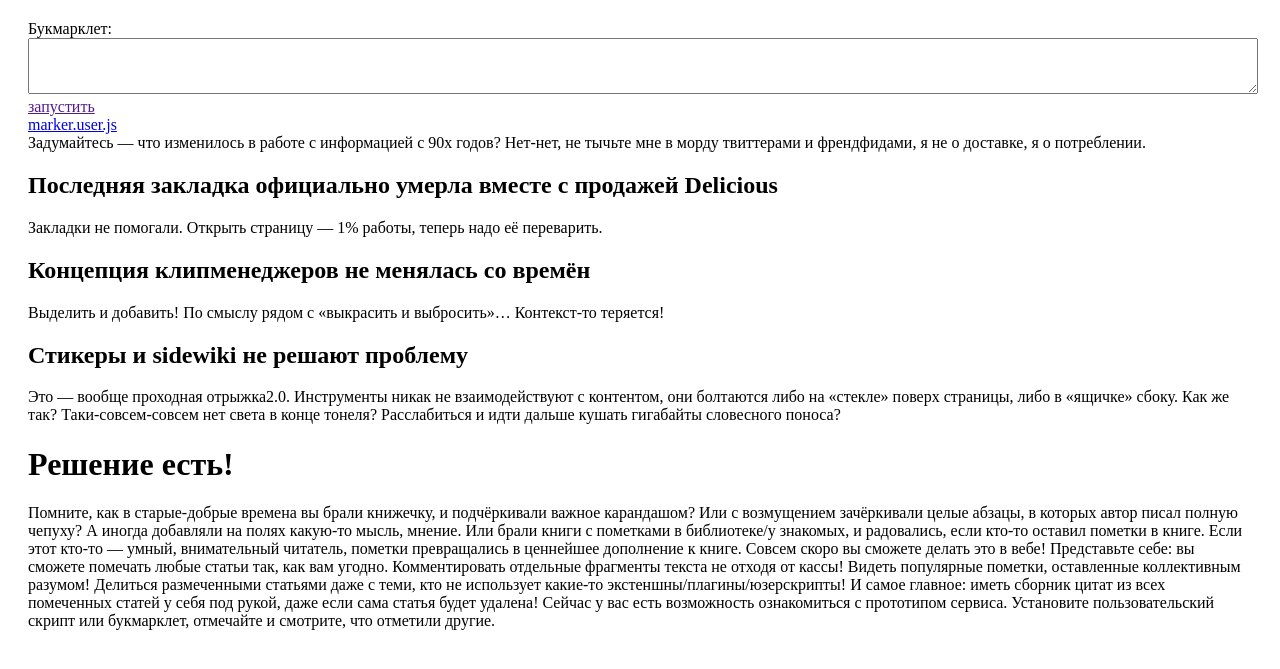
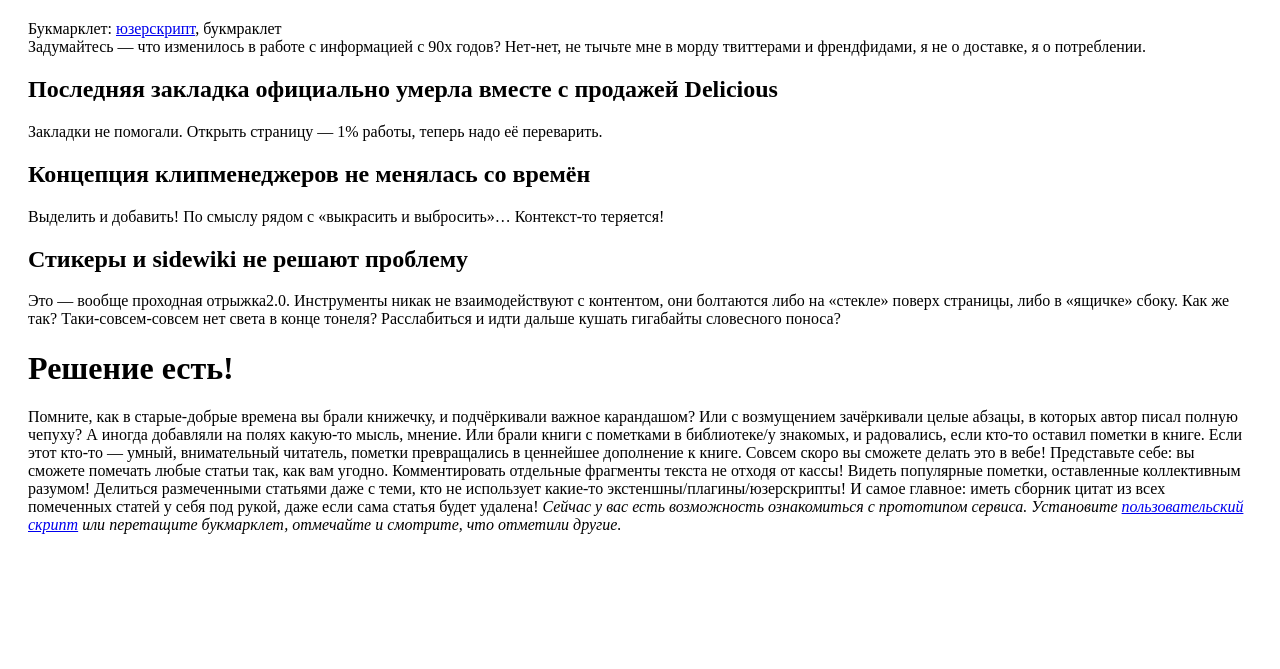
Before and after one commit to samlowry/social-markers, a Django app: template templates/base.html in a window 1280 px wide. Shown: the top 669 px of the page. Run offline with Django 3.2, Linux system fonts and the light colour scheme; the template is opened without the code that fills it, so the values that code supplies are empty; parts of the project's set-up code (start-up, migrations or seed data) failed here and were passed over.

Commit message:
Changed intro text

```diff
--- a/templates/base.html
+++ b/templates/base.html
@@ -8,9 +8,8 @@
 	<body>
 		<div id="content">
 			Букмарклет:
-			<textarea id="b_area"></textarea>
-			<a id="b_link">запустить</a><br>
-			<a href="/marker.user.js">marker.user.js</a>
+			{# <textarea id="b_area"></textarea> #}
+			<a href="/marker.user.js">юзерскрипт</a>, <a id="b_link">букмраклет</a><br>
 			<div class="text">
 				Задумайтесь — что изменилось в работе с информацией с 90х годов? Нет-нет, не тычьте мне в морду твиттерами и френдфидами, я не о доставке, я о потреблении.
 
@@ -30,7 +29,7 @@
 
 				Совсем скоро вы сможете делать это в вебе! Представьте себе: вы сможете помечать любые статьи так, как вам угодно. Комментировать отдельные фрагменты текста не отходя от кассы! Видеть популярные пометки, оставленные коллективным разумом! Делиться размеченными статьями даже с теми, кто не использует какие-то экстеншны/плагины/юзерскрипты! И самое главное: иметь сборник цитат из всех помеченных статей у себя под рукой, даже если сама статья будет удалена!
 
-				Сейчас у вас есть возможность ознакомиться с прототипом сервиса. Установите пользовательский скрипт или букмарклет, отмечайте и смотрите, что отметили другие.
+				<em>Сейчас у вас есть возможность ознакомиться с прототипом сервиса. Установите <a href="/marker.user.js">пользовательский скрипт</a> или <a id="b_link">перетащите букмарклет</a>, отмечайте и смотрите, что отметили другие.</em>
 			</div>
 
 		</div>
```
